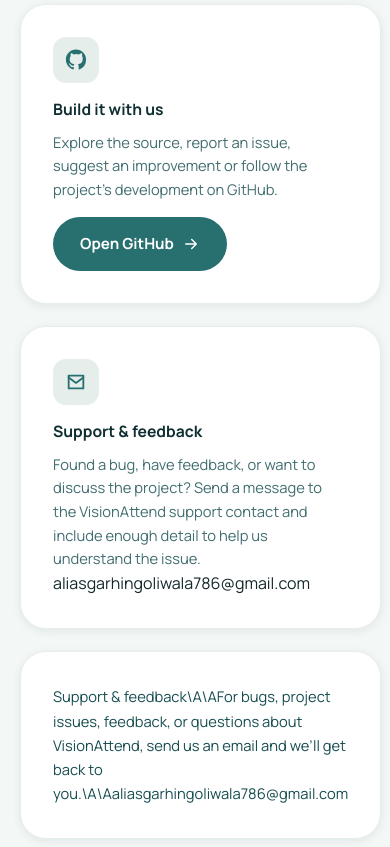
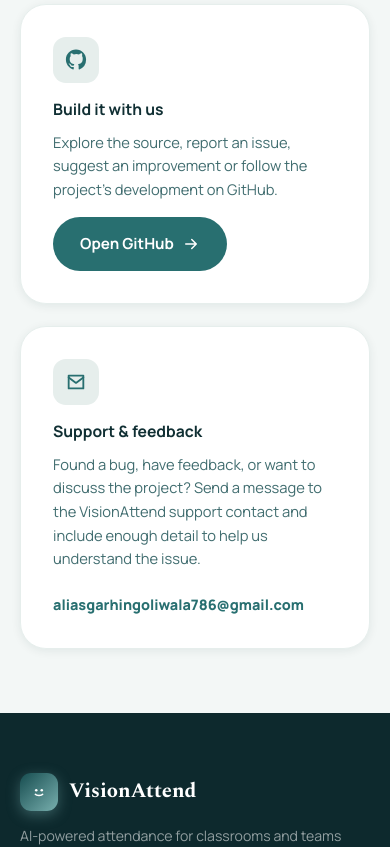
Before and after one commit to Ali5253-hingoliwala/face-regonization, a React (Vite) app in the folder frontend/visionattend-frontend (1)/: page / in a window 390 px wide. Shown: the part 8360-9207 px from the top of the page. Built offline with nearby package versions, Linux system fonts and the light colour scheme; a web font is replaced by a local one.

Commit message:
Fix support card layout and final landing polish

```diff
--- a/frontend/visionattend-frontend (1)/src/pages/landing-page-overrides.css
+++ b/frontend/visionattend-frontend (1)/src/pages/landing-page-overrides.css
@@ -1,21 +1,18 @@
-/* Final landing-page polish. Scoped to .landing-page so portal UI remains untouched. */
+/* Landing-page-only polish. Portal styles remain untouched. */
 
 .landing-page #about{background:var(--gradient-brand);color:var(--white);overflow:hidden;}
 .landing-page #about .about-copy h2,.landing-page #about .about-card h3{color:var(--white);}
 .landing-page #about .about-copy p,.landing-page #about .about-card p{color:rgba(255,255,255,.76);}
 
-/* Contact: three balanced cards */
+/* Contact: balanced three-card layout with real semantic content. */
 .landing-page #contact .contact-grid{grid-template-columns:repeat(3,minmax(0,1fr));max-width:1120px;gap:22px;}
 .landing-page #contact .contact-card{min-height:300px;display:flex;flex-direction:column;}
 .landing-page #contact .contact-card:nth-child(1) .contact-actions{align-items:center;gap:14px;margin-top:auto;padding-top:24px;}
 .landing-page #contact .contact-card:nth-child(2) .btn{margin-top:auto;align-self:flex-start;}
-.landing-page #contact .contact-card:nth-child(2) p{max-width:380px;}
-.landing-page #contact .contact-card:first-child .contact-email{display:none;}
+.landing-page #contact .contact-card:nth-child(3) .contact-email{display:inline-flex;align-items:center;gap:8px;margin-top:auto;padding-top:22px;color:var(--teal-600);font-size:.9rem;font-weight:800;word-break:break-word;text-decoration:none;}
+.landing-page #contact .contact-card:nth-child(3) .contact-email:hover{color:var(--teal-800);text-decoration:underline;text-underline-offset:3px;}
 
-/* Third card: support / email */
-.landing-page #contact .contact-grid::after{content:"Support & feedback\\A\\AFor bugs, project issues, feedback, or questions about VisionAttend, send us an email and we’ll get back to you.\\A\\Aaliasgarhingoliwala786@gmail.com";white-space:pre-line;min-height:300px;padding:32px;border-radius:var(--radius-lg);background:var(--white);border:1px solid var(--mint-100);box-shadow:var(--shadow-sm);color:var(--teal-800);font-family:var(--font-body);font-size:.92rem;line-height:1.65;}
-
-/* Footer: separate Legal and Account */
+/* Footer: keep Legal and Account visually distinct without touching portal UI. */
 .landing-page .footer-grid{grid-template-columns:1.5fr .8fr 1.35fr;gap:50px;}
 .landing-page .footer-col:last-child{position:relative;}
 .landing-page .footer-col:last-child h5{font-size:0;position:relative;}
@@ -33,7 +30,6 @@
 
 @media (max-width:1000px){
   .landing-page #contact .contact-grid{grid-template-columns:1fr;}
-  .landing-page #contact .contact-grid::after{min-height:0;}
   .landing-page .footer-grid{grid-template-columns:1fr 1fr;}
 }
 @media (max-width:680px){
```
